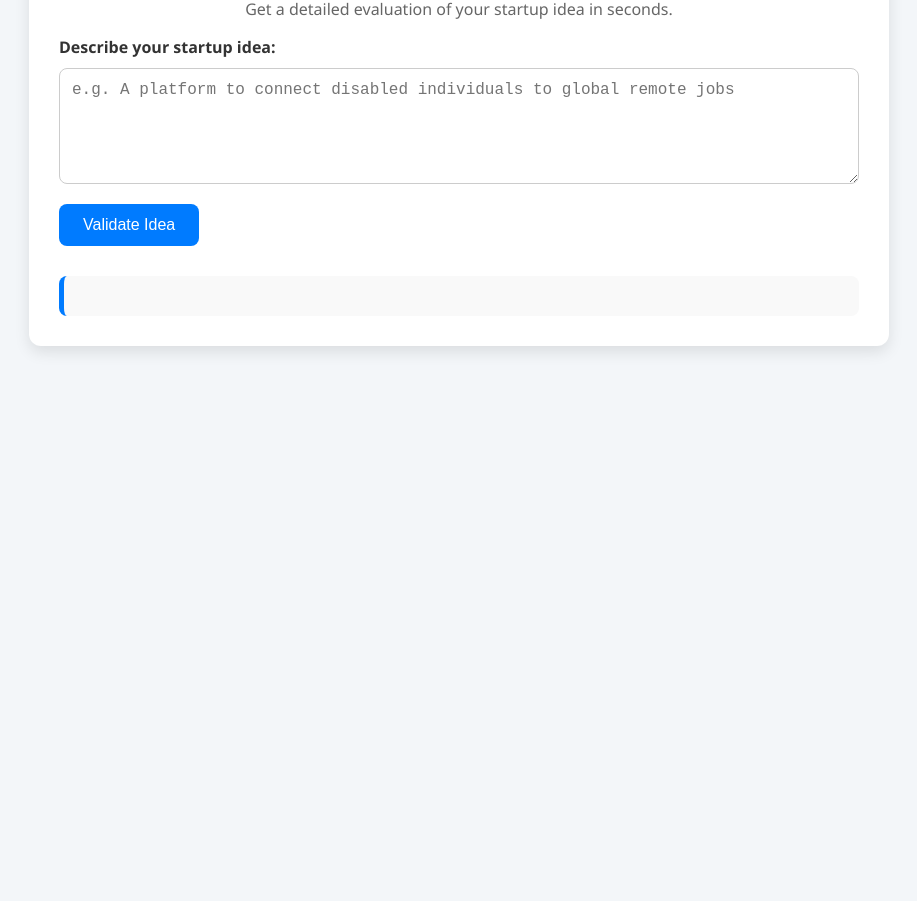
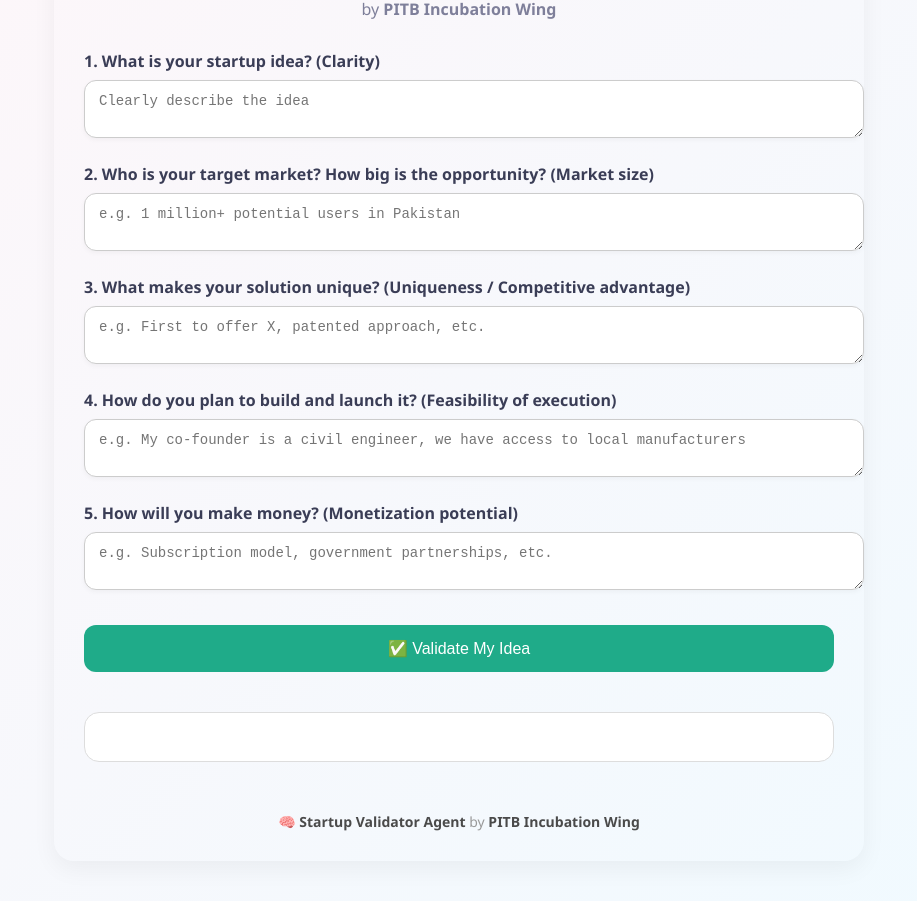
Before and after one commit to salmantarik-dot/startup-validator-agent, a website: page public/index.html in a window 1280 px wide. Shown: the part 139-1040 px from the top of the page, without its empty margins (181-1098 px from the left). Before the commit the page ends 800 px from the top, so only its background shows below. Drawn offline with Linux system fonts and the light colour scheme.

Commit message:
🎨 Gen Z UI + PITB branding upgrade

```diff
--- a/public/index.html
+++ b/public/index.html
@@ -7,133 +7,158 @@
   <style>
     body {
       font-family: 'Segoe UI', sans-serif;
-      background-color: #f3f6f9;
-      color: #333;
-      margin: 0;
-      padding: 0;
-    }
-
-    .container {
-      max-width: 800px;
+      max-width: 750px;
       margin: 40px auto;
-      background: white;
+      background: linear-gradient(135deg, #fef6f9, #f0faff);
       padding: 30px;
-      border-radius: 12px;
-      box-shadow: 0 6px 15px rgba(0,0,0,0.1);
+      border-radius: 20px;
+      box-shadow: 0 8px 24px rgba(0, 0, 0, 0.05);
     }
 
     h1 {
       text-align: center;
+      color: #2b2e4a;
       font-size: 28px;
       margin-bottom: 10px;
     }
 
-    p.description {
+    .subtitle {
       text-align: center;
-      color: #666;
-      margin-top: 0;
+      color: #7e7f9a;
+      font-size: 16px;
+      margin-bottom: 30px;
+    }
+
+    label {
+      font-weight: 600;
+      display: block;
+      margin-top: 20px;
+      margin-bottom: 8px;
+      color: #3a3d56;
     }
 
     textarea {
       width: 100%;
-      font-size: 16px;
-      padding: 12px;
-      border-radius: 8px;
+      padding: 12px 14px;
+      font-size: 14px;
+      border-radius: 12px;
       border: 1px solid #ccc;
-      margin-top: 10px;
-      box-sizing: border-box;
+      background-color: #ffffff;
+      resize: vertical;
+      box-shadow: 0 2px 5px rgba(0,0,0,0.04);
     }
 
     button {
-      background-color: #007bff;
+      margin-top: 30px;
+      padding: 14px 24px;
+      background-color: #1fab89;
       color: white;
-      padding: 12px 24px;
       font-size: 16px;
       border: none;
-      border-radius: 8px;
-      margin-top: 15px;
+      border-radius: 12px;
       cursor: pointer;
+      transition: background 0.3s ease;
+      display: block;
+      width: 100%;
     }
 
     button:hover {
-      background-color: #0056b3;
+      background-color: #138d75;
     }
 
-    .section {
-      margin-top: 30px;
+    .response {
+      white-space: pre-wrap;
+      margin-top: 40px;
+      background-color: #ffffff;
+      padding: 24px;
+      border-radius: 15px;
+      border: 1px solid #ddd;
+      font-size: 14px;
+      color: #333;
     }
 
-    #response {
-      background: #f9f9f9;
-      padding: 20px;
-      border-left: 5px solid #007bff;
+    .score-badge {
+      font-weight: bold;
+      padding: 10px 14px;
+      display: inline-block;
       border-radius: 8px;
-      white-space: pre-wrap;
-      line-height: 1.6;
+      margin-bottom: 10px;
+      font-size: 16px;
     }
 
-    #scoreSection {
-      margin-top: 25px;
-      padding: 20px;
-      background-color: #fdfdfd;
-      border-radius: 8px;
-      border: 1px solid #eee;
+    .badge-great {
+      background-color: #d1f2eb;
+      color: #0e6251;
     }
 
-    .badge {
-      display: inline-block;
-      padding: 6px 12px;
-      border-radius: 20px;
-      color: white;
-      font-weight: bold;
+    .badge-good {
+      background-color: #fcf3cf;
+      color: #7d6608;
     }
 
-    .badge-high {
-      background-color: #28a745;
+    .badge-poor {
+      background-color: #f5b7b1;
+      color: #78281f;
     }
 
-    .badge-medium {
-      background-color: #ffc107;
-      color: #212529;
+    footer {
+      margin-top: 50px;
+      text-align: center;
+      font-size: 14px;
+      color: #999;
     }
 
-    .badge-low {
-      background-color: #dc3545;
+    footer strong {
+      color: #4a4a4a;
     }
 
-    label {
-      font-weight: 600;
-    }
   </style>
 </head>
 <body>
-  <div class="container">
-    <h1>🧠 Startup Validator Agent</h1>
-    <p class="description">Get a detailed evaluation of your startup idea in seconds.</p>
+  <h1>🚀 Startup Validator Agent</h1>
+  <div class="subtitle">by <strong>PITB Incubation Wing</strong></div>
 
-    <form id="policy-form">
-      <label for="points">Describe your startup idea:</label><br/>
-      <textarea id="points" rows="5" placeholder="e.g. A platform to connect disabled individuals to global remote jobs"></textarea><br/>
-      <button type="submit">Validate Idea</button>
-    </form>
+  <form id="startup-form">
+    <label>1. What is your startup idea? (Clarity)</label>
+    <textarea id="clarity" rows="2" placeholder="Clearly describe the idea"></textarea>
 
-    <div class="section" id="response"></div>
+    <label>2. Who is your target market? How big is the opportunity? (Market size)</label>
+    <textarea id="market" rows="2" placeholder="e.g. 1 million+ potential users in Pakistan"></textarea>
 
-    <div id="scoreSection" class="section" style="display: none;">
-      <h2>Startup Evaluation Scorecard</h2>
-      <p><strong>Total Score:</strong> <span id="totalScore"></span> / 25</p>
-      <p><strong>Badge:</strong> <span id="badgeLabel" class="badge"></span></p>
-    </div>
-  </div>
+    <label>3. What makes your solution unique? (Uniqueness / Competitive advantage)</label>
+    <textarea id="uniqueness" rows="2" placeholder="e.g. First to offer X, patented approach, etc."></textarea>
+
+    <label>4. How do you plan to build and launch it? (Feasibility of execution)</label>
+    <textarea id="feasibility" rows="2" placeholder="e.g. My co-founder is a civil engineer, we have access to local manufacturers"></textarea>
+
+    <label>5. How will you make money? (Monetization potential)</label>
+    <textarea id="monetization" rows="2" placeholder="e.g. Subscription model, government partnerships, etc."></textarea>
+
+    <button type="submit">✅ Validate My Idea</button>
+  </form>
+
+  <div id="response" class="response"></div>
+
+  <footer>
+    🧠 <strong>Startup Validator Agent</strong> by <strong>PITB Incubation Wing</strong>
+  </footer>
 
   <script>
-    const form = document.getElementById('policy-form');
+    const form = document.getElementById('startup-form');
     const responseDiv = document.getElementById('response');
 
     form.addEventListener('submit', async (e) => {
       e.preventDefault();
-      const message = document.getElementById('points').value;
-      responseDiv.innerHTML = 'Validating idea...';
+
+      const message = `
+Startup Idea (Clarity): ${document.getElementById('clarity').value}
+Market Size: ${document.getElementById('market').value}
+Uniqueness: ${document.getElementById('uniqueness').value}
+Feasibility: ${document.getElementById('feasibility').value}
+Monetization: ${document.getElementById('monetization').value}
+`;
+
+      responseDiv.innerHTML = '⏳ Validating your startup...';
 
       try {
         const res = await fetch('/api/validate', {
@@ -145,32 +170,24 @@
         const data = await res.json();
 
         if (data.evaluation) {
-          responseDiv.innerHTML = data.evaluation;
+          const scoreMatch = data.evaluation.match(/Overall Score:\s*(\d+)/i);
+          let badgeHTML = '';
+          if (scoreMatch) {
+            const score = parseInt(scoreMatch[1]);
+            let badgeClass = 'badge-poor';
+            if (score >= 17) badgeClass = 'badge-great';
+            else if (score >= 13) badgeClass = 'badge-good';
 
-          if (data.score && data.badge) {
-            const scoreSection = document.getElementById('scoreSection');
-            const badgeLabel = document.getElementById('badgeLabel');
-            const totalScore = document.getElementById('totalScore');
+            badgeHTML = `<div class="score-badge ${badgeClass}">🌟 Overall Score: ${score}/25</div>`;
+          }
 
-            totalScore.textContent = data.score;
-            badgeLabel.textContent = data.badge;
-
-            badgeLabel.className = 'badge'; // reset
-            if (data.badge.toLowerCase().includes("investor")) {
-              badgeLabel.classList.add('badge-high');
-            } else if (data.badge.toLowerCase().includes("promising")) {
-              badgeLabel.classList.add('badge-medium');
-            } else {
-              badgeLabel.classList.add('badge-low');
-            }
-
-            scoreSection.style.display = 'block';
-          }
+          responseDiv.innerHTML = badgeHTML + `<div>${data.evaluation}</div>`;
         } else {
-          responseDiv.innerHTML = "⚠️ AI returned no message.";
+          responseDiv.innerText = '⚠️ AI returned no message.';
         }
       } catch (error) {
-        responseDiv.innerHTML = "❌ Error: " + error.message;
+        console.error(error);
+        responseDiv.innerText = '❌ Error occurred while fetching response.';
       }
     });
   </script>
```
